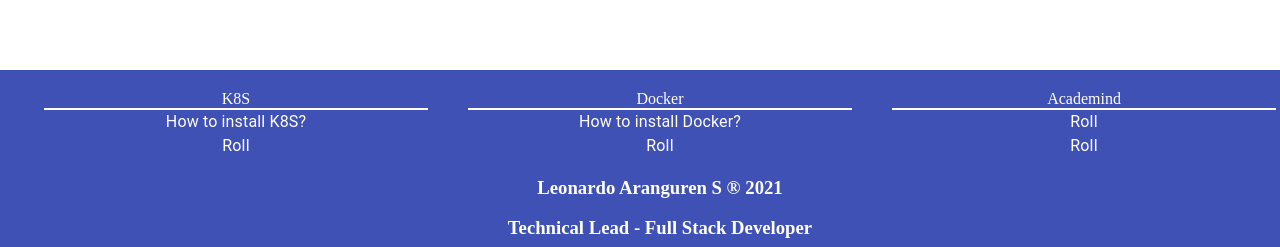
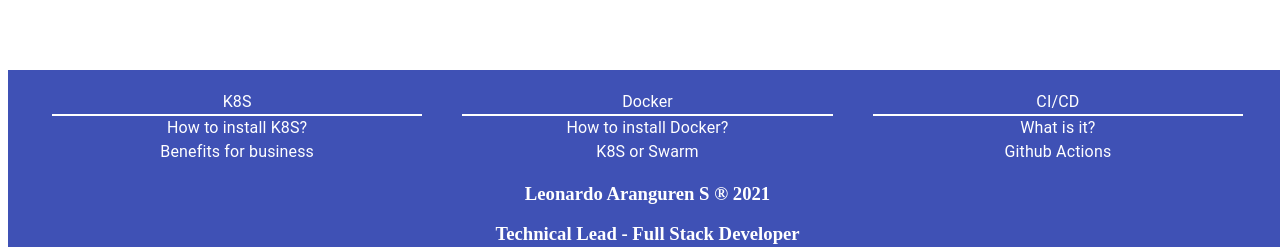
Before and after one commit to leonardoas10/react-node-mongo-nginx, a React (Create React App) app in the folder react-app/: page / in a window 1280 px wide. Shown: the part 550-797 px from the top of the page. Built offline with nearby package versions, Linux system fonts and the light colour scheme; no server answers.

Commit message:
Adding Content to Dashboad page

```diff
--- a/react-app/src/components/Dashboard/Content.js
+++ b/react-app/src/components/Dashboard/Content.js
@@ -1,11 +1,30 @@
-import React, { useState } from 'react';
+import React, { useState, useEffect } from 'react';
+import axios from 'axios';
+import CircularProgress from '@material-ui/core/CircularProgress';
+import UsersTable from './UsersTable';
 
 const Content = () => {
-    return (
-        <div>
-            <h1>Leonardo</h1>
-        </div>
-    );
+    const [circular, setCircular] = useState(true);
+
+    const [rows, setRows] = useState([]);
+
+    useEffect(async () => {
+        try {
+            const { data } = await axios.get('/api/fake-data');
+            await setRows(data.fakeData);
+            setCircular(false);
+        } catch (error) {
+            console.error('Error => ', error);
+        }
+    }, []);
+
+    let usersTable = <CircularProgress />;
+
+    if (!circular) {
+        usersTable = <UsersTable rows={rows} />;
+    }
+
+    return <>{usersTable}</>;
 };
 
 export default Content;
--- a/react-app/src/components/Dashboard/NavBar.js
+++ b/react-app/src/components/Dashboard/NavBar.js
@@ -1,20 +1,24 @@
 import React, { useState, useEffect } from 'react';
 import axios from 'axios';
 import { makeStyles } from '@material-ui/core/styles';
-import Typography from '@material-ui/core/Typography';
-import AppBar from '@material-ui/core/AppBar';
-import Toolbar from '@material-ui/core/Toolbar';
-import IconButton from '@material-ui/core/IconButton';
+import AccountCircleIcon from '@material-ui/icons/AccountCircle';
 import MenuIcon from '@material-ui/icons/Menu';
 import PersonIcon from '@material-ui/icons/Person';
-import Drawer from '@material-ui/core/Drawer';
-import List from '@material-ui/core/List';
-import ListItem from '@material-ui/core/ListItem';
-import ListItemIcon from '@material-ui/core/ListItemIcon';
-import ListItemText from '@material-ui/core/ListItemText';
-import AccountCircleIcon from '@material-ui/icons/AccountCircle';
-import Menu from '@material-ui/core/Menu';
-import MenuItem from '@material-ui/core/MenuItem';
+import {
+    AppBar,
+    Typography,
+    Toolbar,
+    IconButton,
+    Drawer,
+    List,
+    ListItem,
+    ListItemIcon,
+    ListItemText,
+    Menu,
+    MenuItem,
+    Box,
+    Link,
+} from '@material-ui/core/';
 
 const useStyles = makeStyles((theme) => ({
     root: {
@@ -98,6 +102,11 @@ const NavBar = ({ userId, handleLogout }) => {
                     <Typography variant="h6" className={classes.title}>
                         Learning K8S & Docker
                     </Typography>
+                    <Box className={classes.menuButton}>
+                        <Link href="/" color="inherit">
+                            <Typography variant="h6">K8S Dashboard</Typography>
+                        </Link>
+                    </Box>
                     <AccountCircleIcon
                         onClick={handleUserIcon}
                         className={classes.AccountCircleIcon}
--- /dev/null
+++ b/react-app/src/components/Dashboard/UsersTable.js
@@ -0,0 +1,105 @@
+import React, { useState, useEffect } from 'react';
+import { makeStyles } from '@material-ui/core/styles';
+import Paper from '@material-ui/core/Paper';
+import Table from '@material-ui/core/Table';
+import TableBody from '@material-ui/core/TableBody';
+import TableCell from '@material-ui/core/TableCell';
+import TableContainer from '@material-ui/core/TableContainer';
+import TableHead from '@material-ui/core/TableHead';
+import TableRow from '@material-ui/core/TableRow';
+import Fab from '@material-ui/core/Fab';
+import EditIcon from '@material-ui/icons/Edit';
+
+const columns = [
+    { id: 'username', label: 'Name', minWidth: 170 },
+    { id: 'country', label: 'Country', minWidth: 100 },
+    {
+        id: 'age',
+        label: 'Age',
+        minWidth: 170,
+    },
+    {
+        id: 'role',
+        label: 'Role',
+        minWidth: 170,
+    },
+    {
+        id: 'hobby',
+        label: 'Hobby',
+        minWidth: 170,
+    },
+    {
+        id: 'edit',
+        label: 'Edit',
+        minWidth: 170,
+    },
+];
+
+const useStyles = makeStyles({
+    root: {
+        width: '100%',
+    },
+    container: {
+        maxHeight: '100%',
+    },
+});
+
+const UsersTable = ({ rows }) => {
+    const classes = useStyles();
+
+    return (
+        <Paper className={classes.root}>
+            <TableContainer className={classes.container}>
+                <Table stickyHeader aria-label="sticky table">
+                    <TableHead>
+                        <TableRow>
+                            {columns.map((column) => (
+                                <TableCell
+                                    key={column.id}
+                                    style={{
+                                        minWidth: column.minWidth,
+                                    }}
+                                >
+                                    {column.label}
+                                </TableCell>
+                            ))}
+                        </TableRow>
+                    </TableHead>
+                    <TableBody>
+                        {rows.map((row) => {
+                            return (
+                                <TableRow
+                                    hover
+                                    role="checkbox"
+                                    tabIndex={-1}
+                                    key={row.code}
+                                >
+                                    {columns.map((column) => {
+                                        const value = row[column.id];
+                                        console.log(value);
+                                        return (
+                                            <TableCell key={column.id}>
+                                                {column.id === 'edit' ? (
+                                                    <Fab
+                                                        color="secondary"
+                                                        aria-label="edit"
+                                                    >
+                                                        <EditIcon />
+                                                    </Fab>
+                                                ) : (
+                                                    value
+                                                )}
+                                            </TableCell>
+                                        );
+                                    })}
+                                </TableRow>
+                            );
+                        })}
+                    </TableBody>
+                </Table>
+            </TableContainer>
+        </Paper>
+    );
+};
+
+export default UsersTable;
--- a/react-app/src/components/Layout/Footer.js
+++ b/react-app/src/components/Layout/Footer.js
@@ -1,9 +1,5 @@
-import Container from '@material-ui/core/Container';
-import Grid from '@material-ui/core/Grid';
-import Box from '@material-ui/core/Box';
-import Typography from '@material-ui/core/Typography';
-import Link from '@material-ui/core/Link';
 import { makeStyles } from '@material-ui/core/styles';
+import { Container, Grid, Box, Typography, Link } from '@material-ui/core/';
 
 const useStyles = makeStyles({
     FixedFooter: {
@@ -13,7 +9,8 @@ const useStyles = makeStyles({
         left: '0',
         bottom: '0',
         height: '140px',
-        width: '100%',
+        width: '96.8%',
+        margin: '0 0.5rem 0 0.5rem',
     },
 });
 
@@ -31,7 +28,9 @@ const Footer = () => {
                 <Container maxWidth="lg">
                     <Grid container spacing={5}>
                         <Grid item xs={12} sm={4}>
-                            <Box borderBottom={2}>K8S</Box>
+                            <Box borderBottom={2}>
+                                <Typography>K8S</Typography>
+                            </Box>
                             <Box>
                                 <Link
                                     href="https://kubernetes.io/docs/tasks/tools/"
@@ -41,13 +40,20 @@ const Footer = () => {
                                 </Link>
                             </Box>
                             <Box>
-                                <Link href="/" color="inherit">
-                                    <Typography>Roll</Typography>
+                                <Link
+                                    href="https://www.weave.works/blog/6-business-benefits-of-kubernetes"
+                                    color="inherit"
+                                >
+                                    <Typography>
+                                        Benefits for business
+                                    </Typography>
                                 </Link>
                             </Box>
                         </Grid>
                         <Grid item xs={12} sm={4}>
-                            <Box borderBottom={2}>Docker</Box>
+                            <Box borderBottom={2}>
+                                <Typography>Docker</Typography>
+                            </Box>
                             <Box>
                                 <Link
                                     href="https://docs.docker.com/desktop/"
@@ -59,21 +65,32 @@ const Footer = () => {
                                 </Link>
                             </Box>
                             <Box>
-                                <Link href="/" color="inherit">
-                                    <Typography>Roll</Typography>
+                                <Link
+                                    href="https://www.bmc.com/blogs/kubernetes-vs-docker-swarm/#:~:text=Kubernetes%20focuses%20on%20open%2Dsource,deploy%20and%20easy%20to%20manage."
+                                    color="inherit"
+                                >
+                                    <Typography>K8S or Swarm</Typography>
                                 </Link>
                             </Box>
                         </Grid>
                         <Grid item xs={12} sm={4}>
-                            <Box borderBottom={2}>Academind</Box>
+                            <Box borderBottom={2}>
+                                <Typography>CI/CD</Typography>
+                            </Box>
                             <Box>
-                                <Link href="/" color="inherit">
-                                    <Typography>Roll</Typography>
+                                <Link
+                                    href="https://www.infoworld.com/article/3271126/what-is-cicd-continuous-integration-and-continuous-delivery-explained.html"
+                                    color="inherit"
+                                >
+                                    <Typography>What is it?</Typography>
                                 </Link>
                             </Box>
                             <Box>
-                                <Link href="/" color="inherit">
-                                    <Typography>Roll</Typography>
+                                <Link
+                                    href="https://docs.github.com/en/actions/guides/setting-up-continuous-integration-using-workflow-templates"
+                                    color="inherit"
+                                >
+                                    <Typography>Github Actions</Typography>
                                 </Link>
                             </Box>
                         </Grid>
--- a/react-app/src/pages/Login.js
+++ b/react-app/src/pages/Login.js
@@ -1,4 +1,5 @@
 import React, { useState } from 'react';
+import axios from 'axios';
 import {
     Container,
     Card,
@@ -8,7 +9,6 @@ import {
     Button,
     makeStyles,
 } from '@material-ui/core';
-import axios from 'axios';
 
 const useStyles = makeStyles({
     LoginCardContent: {
```
Also changed, not shown: 2 other files (tests, documents, lock files or other folders).
